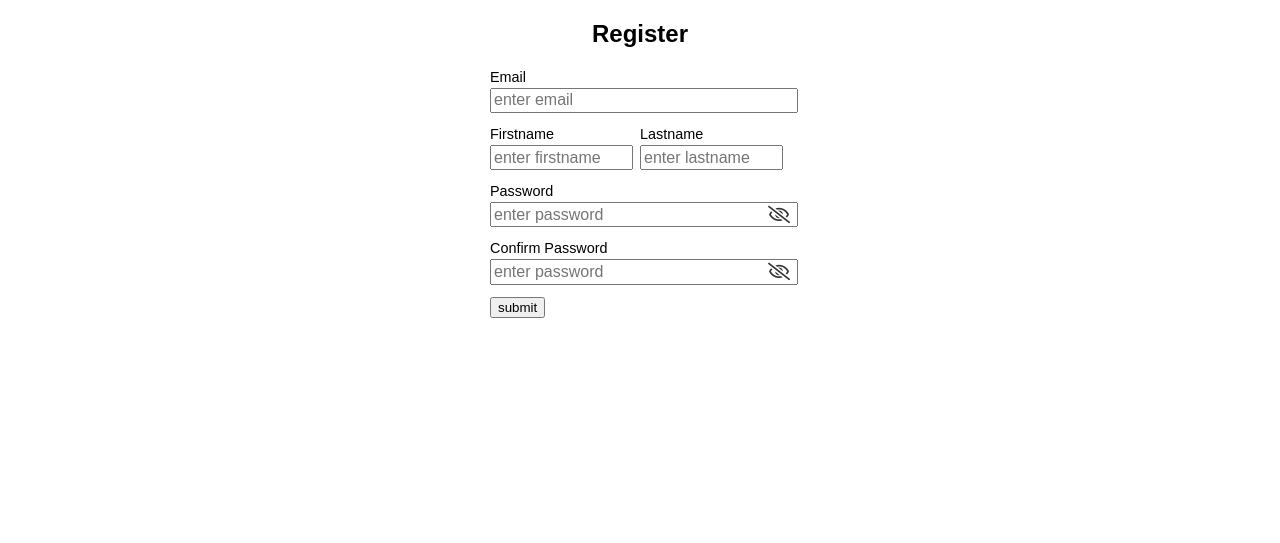
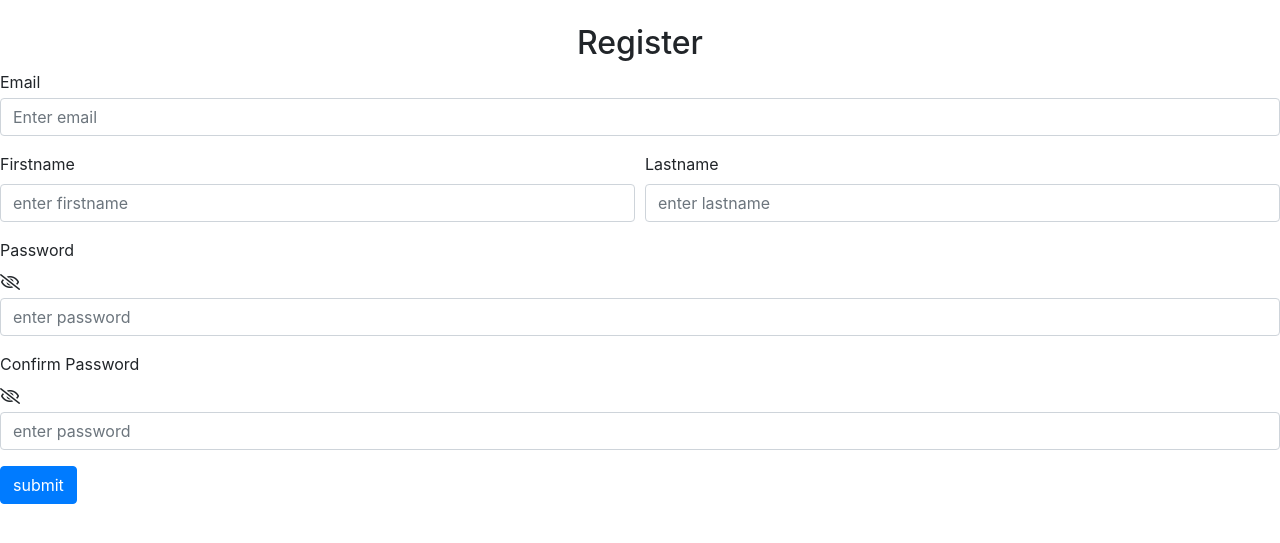
Before and after one commit to Westonside/WebProject, a Django app: page /register in a window 1280 px wide. Shown: the top 543 px of the page. Run offline with Django 3.2, Linux system fonts and the light colour scheme; some libraries are stand-ins or nearby versions.

Commit message:
implemented boostrap, and made form.css

```diff
--- a/backend/website/templates/website/register.html
+++ b/backend/website/templates/website/register.html
@@ -7,126 +7,44 @@
     <meta name="viewport" content="width=device-width, initial-scale=1.0">
     <title>Document</title>
     <link rel="stylesheet" href="{% static 'website/font-awesome/css/all.min.css'%}">
-    <style>
-        *{
-            font-family: arial;
-        }
-        .mx-auto{
-            margin: 0 auto;
-        }
-        .container-sm{
-            max-width: 560px;
-        }
-        .container-xs{
-            max-width: 300px;
-        }
-        .text-center{
-            text-align: center;
-        }
-        .w-100{
-            width:100%;
-        }
-        .w-90{
-            width:90%;
-        }
-        .w-50{
-            width:50%;
-        }
-        .mb-3{
-            margin-bottom: 8px;
-        }
-        .mb-4{
-            margin-bottom: 12px;
-        }
-        .mt-1{
-            margin-top: 2px;
-        }
-        .block{
-            display:block;
-        }
-        small{
-            font-size: 0.9rem;
-        }
-        input[type=text],input[type=password]{
-            height: 1.2rem;
-            font-size: 1rem;
-            outline: none;
-            transition: all 0.3s ease-in-out;
-        }
-        input[type=text]:focus,input[type=password]:focus{
-            border-style: inset;
-            border: 2px solid rgb(66,123,255,0.65);
-        }
-        .pwd-eye{
-            font-size:1.1rem;
-            cursor:pointer;
-            position: absolute;
-            top: 6px;
-            right: 0px;
-            opacity: 0.8;
-        }
-        .hide{
-            display:none;
-        }
-        .flex-container{
-            display:flex;
-        }
-        .flex-container > div{
-            width:50%;
-        }
-        .strength-indicator{
-            height: 10px;
-            width: 0%;
-            transition: width 1s;
-        }
-        .strength-33{
-            background-color: red;
-            width:33.33%;
-        }
-        .strength-66{
-            background-color: yellow;
-            width:66.66%;
-        }
-        .strength-100{
-            background-color: green;
-            width:100%;
-        }
-    </style>
+    <link rel="stylesheet" href="{% static 'website/form.css'%}">
+    <link rel="stylesheet" href="https://stackpath.bootstrapcdn.com/bootstrap/4.3.1/css/bootstrap.min.css" integrity="sha384-ggOyR0iXCbMQv3Xipma34MD+dH/1fQ784/j6cY/iJTQUOhcWr7x9JvoRxT2MZw1T" crossorigin="anonymous">
 </head>
 <body>
-    <form id="register-form" class="container-xs mx-auto" action="{% url 'register'%}" method="post">
+    <form id="register-form" class="login-container mt-4" action="{% url 'register'%}" method="post">
         {% csrf_token %}
         <h2 class="text-center">Register</h2>
-        <small>Email</small>
-        <input class="w-100 mt-1 mb-4" type="text" name="email" placeholder="enter email">
+        <div class="form-group mb-3">
+            <lablel>Email</lablel>
+            <input class="form-control w-100 mt-1 " type="text" name = "email" placeholder="Enter email" id="email_field">
+        </div>
 
-        <div class="flex-container">
-            <div>
-                <div>
-                    <small>Firstname</small>
-                </div>
-                <input class="w-90 mt-1 mb-4" type="text" name="firstname" placeholder="enter firstname">
+        <div class="form-row mb-3">
+            <div class="col">
+                <label>Firstname</label>
+                <input class="form-control" type="text" name="firstname" placeholder="enter firstname">
             </div>
-            <div>
-                <div>
-                    <small>Lastname</small>
-                </div>
-                <input class="w-90 mt-1 mb-4" type="text" name="lastname" placeholder="enter lastname">
+            <div class="col">
+                <label>Lastname</label>
+                <input class="form-control" type="text" name="lastname" placeholder="enter lastname">
             </div>
         </div>
-
-        <small>Password</small>
-        <div class="passwordField-container" style="position:relative;">
-            <i class="far fa-eye fa-eye-slash pwd-eye"></i>
-            <input id="pwd-input" class="passwordField w-100 mt-1 mb-4" type="password" placeholder="enter password">
+        <div class="form-group">
+            <label>Password</label>
+            <div class="passwordField-container" style="position:relative;">
+                <i class="far fa-eye fa-eye-slash pwd-eye"></i>
+                <input id="pwd-input" class="form-control passwordField w-100 mt-1 " type="password" placeholder="enter password">
+            </div>
         </div>
-        <div class="strength-indicator mb-4 hide"></div>
-        <small>Confirm Password</small>
-        <div class="passwordField-container" style="position:relative;">
-            <i class="far fa-eye fa-eye-slash pwd-eye"></i>
-            <input class="passwordField w-100 mt-1 mb-4" type="password" placeholder="enter password">
+        <div class="strength-indicator mb-4 d-none"></div>
+        <div class="form-group">
+            <label>Confirm Password</label>
+            <div class="passwordField-container" style="position:relative;">
+                <i class="far fa-eye fa-eye-slash pwd-eye"></i>
+                <input class="form-control passwordField w-100 mt-1" type="password" placeholder="enter password">
+            </div>
         </div>
-        <button type="submit" onclick="submitForm()">submit</button>
+        <button class="btn btn-primary"type="submit" onclick="submitForm()">submit</button>
     </form>
     <script>
         newPwdObj = (inp) =>{
@@ -166,9 +84,12 @@
         //strength indicator bars
         indicator = document.querySelector('.strength-indicator')
         pwdInp = document.querySelector('#pwd-input')
+        function toggleD(){
+            indicator.classList.toggle("d-none")
+        }
         setInterval(function(){
-            if (pwdInp.value.length > 0 && indicator.classList.contains("hide")){
-                indicator.classList.toggle("hide")
+            if (pwdInp.value.length > 0 && indicator.classList.contains("d-none")){
+                indicator.classList.toggle("d-none")
             }
             window.requestAnimationFrame(function(){
                     if (pwdInp.value.length >= 8 && !indicator.classList.contains("strength-100")){
```
Also changed, not shown: backend/website/templates/website/login.html (+14 -41 lines).
